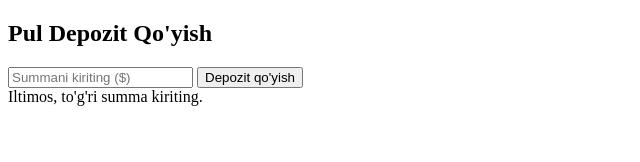
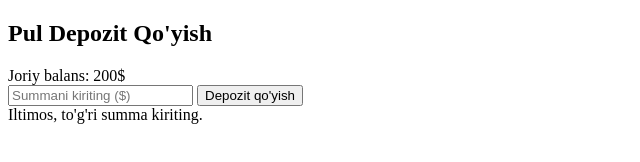
Before and after one commit to Alikuoff/depazit, a plain HTML site: page index.html in a window 1280 px wide. Both pictures are taken after a click on the button "Depozit qo'yish". Shown: the whole page, without its empty margins (0-640 px from the left). Drawn offline with Linux system fonts and the light colour scheme.

Commit message:
balasQoshildi

```diff
--- a/index.html
+++ b/index.html
@@ -8,6 +8,7 @@
 <body>
     <div class="container">
         <h2>Pul Depozit Qo'yish</h2>
+        <div id="balance"></div>
         <input type="number" id="amount" placeholder="Summani kiriting ($)">
         <button onclick="deposit()">Depozit qo'yish</button>
         <div id="result"></div>
--- a/script.js
+++ b/script.js
@@ -1,6 +1,9 @@
+let balance = 200; // Boshlang'ich balans
+
 function deposit() {
     const amount = parseFloat(document.getElementById('amount').value);
     const resultElement = document.getElementById('result');
+    const balanceElement = document.getElementById('balance');
 
     if (isNaN(amount)) {
         resultElement.textContent = "Iltimos, to'g'ri summa kiriting.";
@@ -9,6 +12,14 @@ function deposit() {
     } else if (amount > 1000) {
         resultElement.textContent = "Maksimal depozit summasi 1000$.";
     } else {
+        balance += amount; // Balansga depozit summasini qo'shamiz
         resultElement.textContent = `${amount}$ muvaffaqiyatli depozit qo'yildi.`;
+        balanceElement.textContent = `Joriy balans: ${balance}$`; // Yangi balansni ko'rsatamiz
     }
 }
+
+// Sahifa yuklanganda boshlang'ich balansni ko'rsatish
+window.onload = function() {
+    const balanceElement = document.getElementById('balance');
+    balanceElement.textContent = `Joriy balans: ${balance}$`;
+};
```
